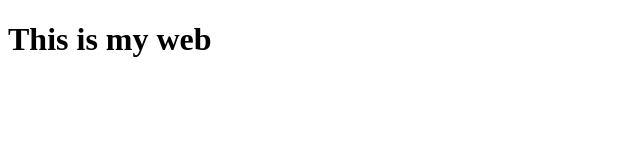
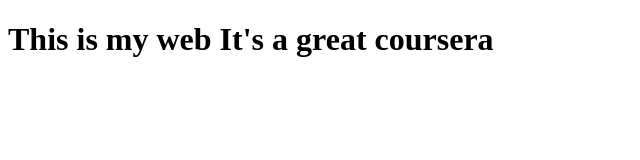
Before and after one commit to amalmulqi/Amal, a plain HTML site: page site/index.html in a window 1280 px wide. Shown: the whole page, without its empty margins (0-640 px from the left). Drawn offline with Linux system fonts and the light colour scheme.

Commit message:
Small addition to our page content.

```diff
--- a/site/index.html
+++ b/site/index.html
@@ -4,6 +4,6 @@
 	<title>Amal web</title>
 </head>
 <body>
-<h1>This is my web </h1>
+<h1>This is my web It's a great coursera </h1>
 </body>
 </html>
```
